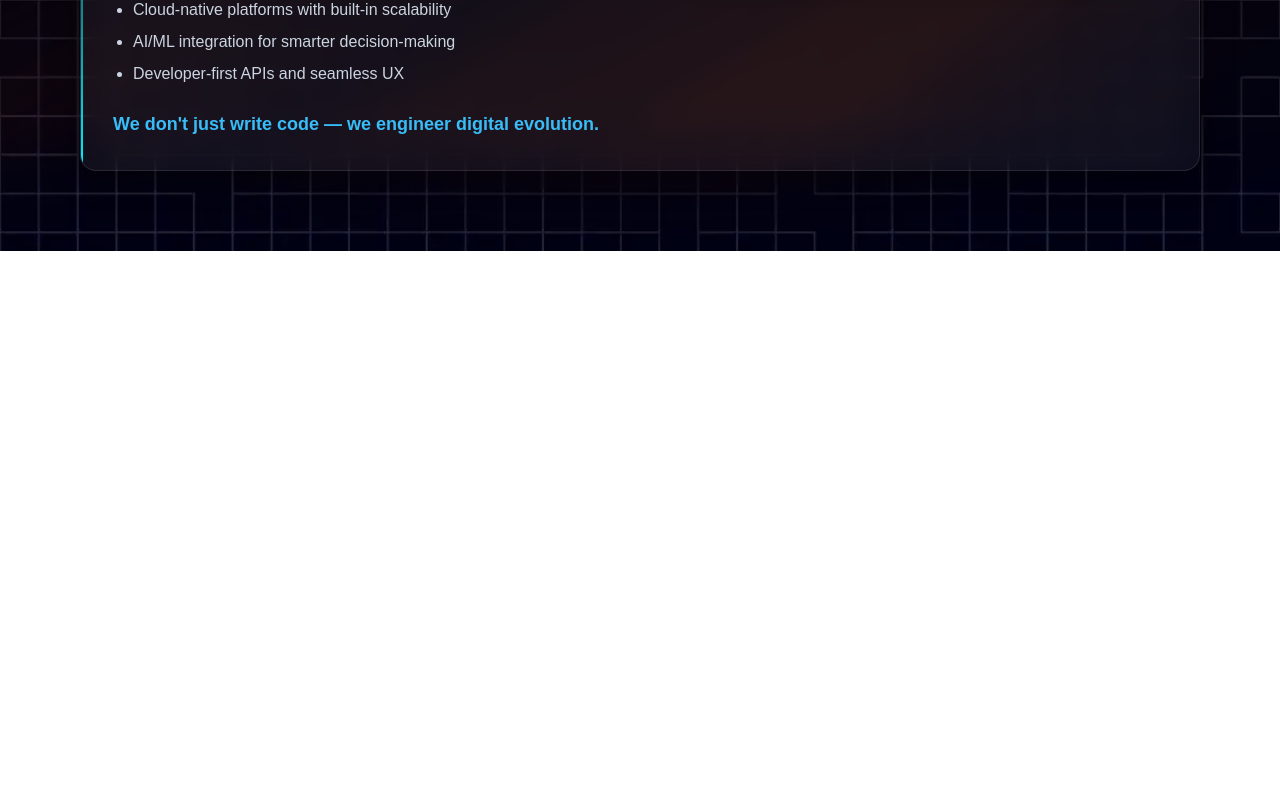
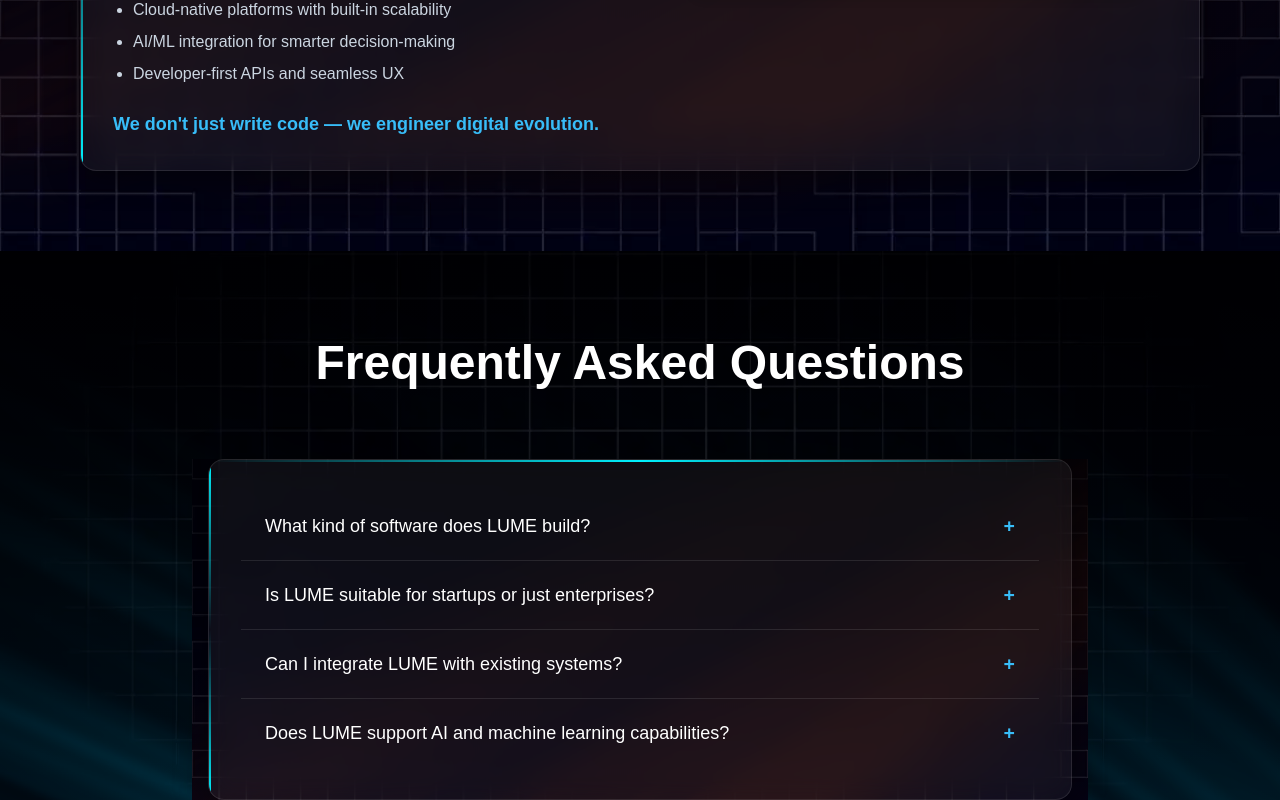
Before and after one commit to Kushal-np/First_react_project, a React (Vite) app: page /about in a window 1280 px wide. Shown: the part 597-1397 px from the top of the page. Before the commit the page ends 848 px from the top, so only its background shows below. Built offline with nearby package versions, Linux system fonts and the light colour scheme; a web font is replaced by a local one.

Commit message:
accordion added

```diff
--- a/src/Pages/About/About.jsx
+++ b/src/Pages/About/About.jsx
@@ -1,11 +1,18 @@
 import AboutBody from "../../components/AboutBody";
+import Accordion from "../../components/Accordion";
+import GlowingTextComponent from "../../components/GlowingTextComponent/indes";
 import Navbar from "../../components/Navbar";
 
 function About(){
     return(
-        <div>
+        <div className="background_main">
             <Navbar />
             <AboutBody />
+
+            <div className="background_fourth_main">
+            <GlowingTextComponent />
+            <Accordion />
+            </div>
         </div>
     )
 }
--- a/src/components/AboutBody/index.jsx
+++ b/src/components/AboutBody/index.jsx
@@ -36,7 +36,7 @@
           {/* Illustration / Graphic */}
           <div className="flex-1">
             <img
-              src="/src/assets/about-lume-illustration.png"
+              src="https://plus.unsplash.com/premium_photo-1661320891334-e46de87e8467?q=80&w=1469&auto=format&fit=crop&ixlib=rb-4.1.0&ixid=M3wxMjA3fDB8MHxwaG90by1wYWdlfHx8fGVufDB8fHx8fA%3D%3D"
               alt="About LUME"
               className="w-full max-w-md mx-auto drop-shadow-lg rounded-xl"
             />
--- /dev/null
+++ b/src/components/Accordion/index.jsx
@@ -0,0 +1,62 @@
+import { useState } from "react";
+
+const Data = [
+  {
+    id: 1,
+    Question: "What kind of software does LUME build?",
+    Answer:
+      "LUME specializes in intelligent software platforms including AI-driven applications, cloud-native tools, automation systems, and developer-first APIs designed to scale with modern business needs.",
+  },
+  {
+    id: 2,
+    Question: "Is LUME suitable for startups or just enterprises?",
+    Answer:
+      "LUME is built for both. Our modular architecture and scalable design make it ideal for early-stage startups and large enterprises alike.",
+  },
+  {
+    id: 3,
+    Question: "Can I integrate LUME with existing systems?",
+    Answer:
+      "Yes. LUME's platforms offer flexible APIs and robust documentation, allowing seamless integration with existing software, tools, and workflows.",
+  },
+  {
+    id: 4,
+    Question: "Does LUME support AI and machine learning capabilities?",
+    Answer:
+      "Absolutely. LUME integrates AI/ML models into its platforms to enable smarter automation, better analytics, and personalized user experiences.",
+  },
+];
+
+function Accordion() {
+  const [selected, setSelected] = useState(null);
+
+  return (
+    <div className="w-full  background_second_main l max-w-4xl mx-auto mt-16 px-4">
+      <div className="glass-card rounded-2xl border border-white/10 backdrop-blur-xl shadow-[0_0_40px_rgba(56,189,248,0.1)] divide-y divide-white/10 overflow-hidden">
+        {Data.map((data, index) => (
+          <div key={data.id}>
+            <div
+              className="flex justify-between items-center px-6 py-5 cursor-pointer transition-colors hover:bg-white/5"
+              onClick={() => setSelected(selected === index ? null : index)}
+            >
+              <h3 className="text-lg font-medium text-white fonty">
+                {data.Question}
+              </h3>
+              <span className="text-[#38BDF8] text-xl font-bold">
+                {selected === index ? "−" : "+"}
+              </span>
+            </div>
+
+            {selected === index && (
+              <div className="px-6 pb-6 text-[#CBD5E1] text-base fonty leading-relaxed transition-all duration-300">
+                {data.Answer}
+              </div>
+            )}
+          </div>
+        ))}
+      </div>
+    </div>
+  );
+}
+
+export default Accordion;
--- /dev/null
+++ b/src/components/GlowingTextComponent/indes.jsx
@@ -0,0 +1,11 @@
+function GlowingTextComponent() {
+  return (
+    <div className="text-center py-12 relative top-10">
+      <h2 className="text-3xl sm:text-4xl md:text-5xl font-bold fonty text-white relative inline-block">
+        <span className="glow-text">Frequently Asked Questions</span>
+      </h2>
+    </div>
+  );
+}
+
+export default GlowingTextComponent;
```
